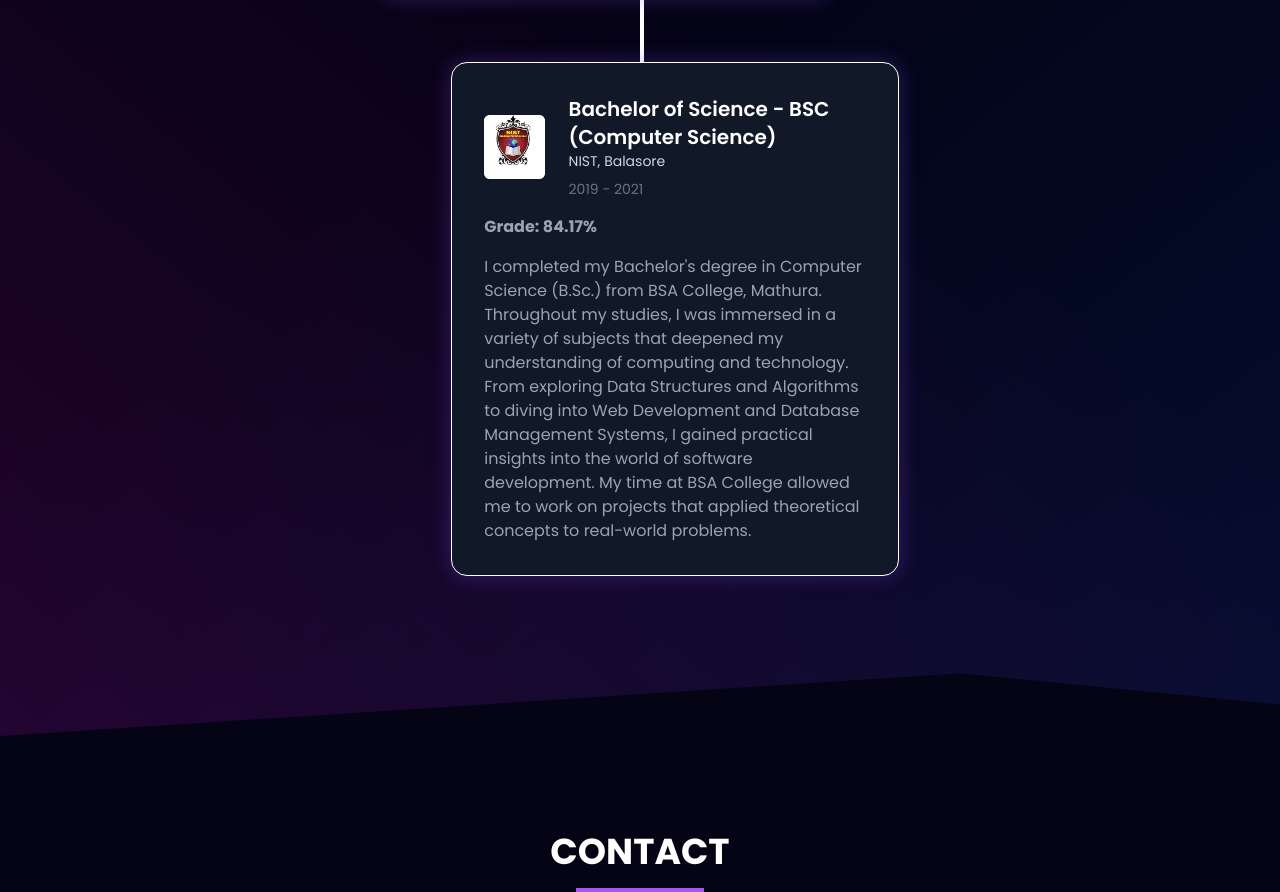
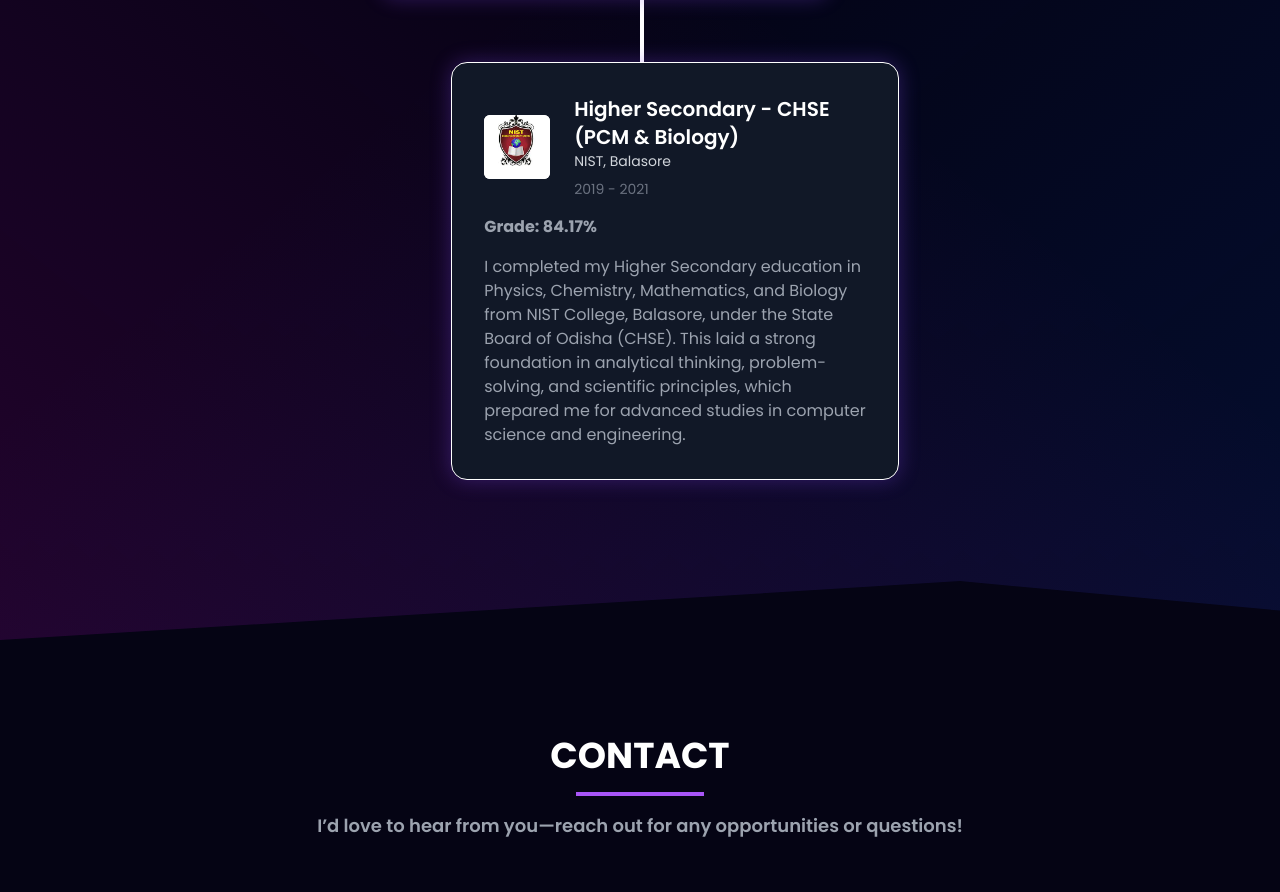
Before and after one commit to ganesh420-dot/My-Portfolio, a React (Vite) app: page / in a window 1280 px wide. Shown: the part 4207-5099 px from the top of the page. Built offline with nearby package versions, Linux system fonts and the light colour scheme.

Commit message:
Update Education Section

```diff
--- a/src/constants.js
+++ b/src/constants.js
@@ -146,8 +146,8 @@ export const education = [
     school: "NIST, Balasore",
     date: "2019 - 2021",
     grade: "84.17%",
-    desc: "I completed my Bachelor's degree in Computer Science (B.Sc.) from BSA College, Mathura. Throughout my studies, I was immersed in a variety of subjects that deepened my understanding of computing and technology. From exploring Data Structures and Algorithms to diving into Web Development and Database Management Systems, I gained practical insights into the world of software development. My time at BSA College allowed me to work on projects that applied theoretical concepts to real-world problems.",
-    degree: "Bachelor of Science - BSC (Computer Science)",
+    desc: "I completed my Higher Secondary education in Physics, Chemistry, Mathematics, and Biology from NIST College, Balasore, under the State Board of Odisha (CHSE). This laid a strong foundation in analytical thinking, problem-solving, and scientific principles, which prepared me for advanced studies in computer science and engineering.",
+    degree: "Higher Secondary - CHSE (PCM & Biology)",
   },
 ];
 
```
